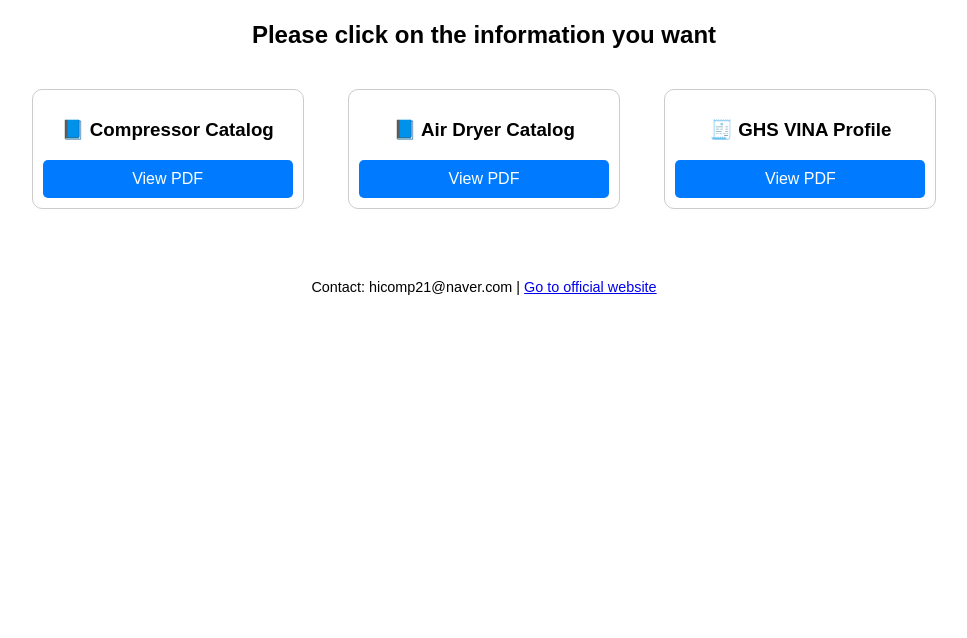
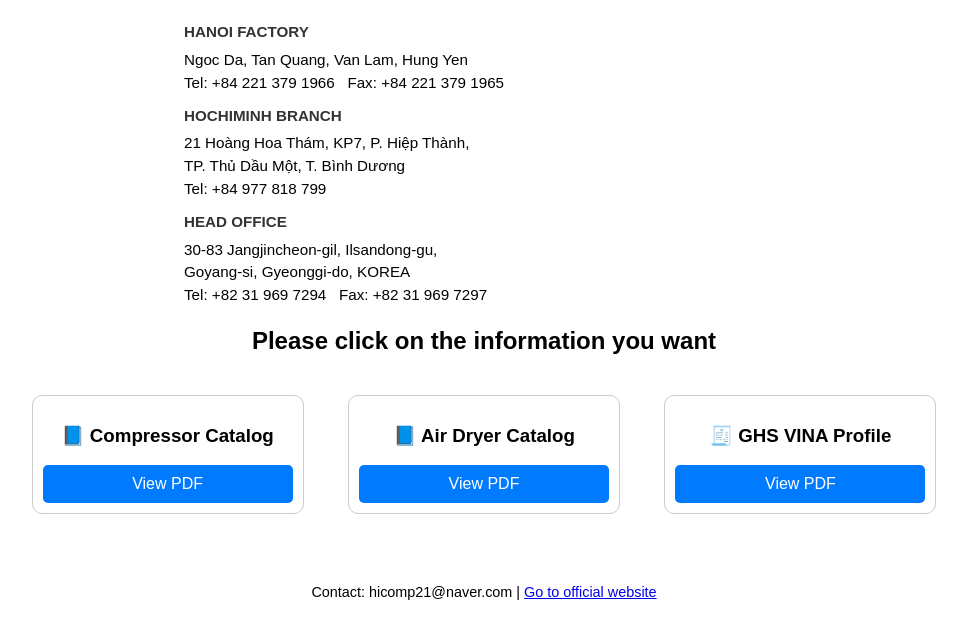
Before and after one commit to kjw-0301/Advertise_Link, a plain HTML site: page index.html in a window 1280 px wide. Shown: the part 170-808 px from the top of the page, without its empty margins (156-1123 px from the left). Drawn offline with Linux system fonts and the light colour scheme.

Commit message:
Update index.html

```diff
--- a/index.html
+++ b/index.html
@@ -30,11 +30,40 @@
     .catalog-item a:hover {
       background-color: #0056b3;
     }
+    .company-address {
+      margin: 20px auto;
+      max-width: 600px;
+      text-align: left;
+      font-size: 0.95em;
+      line-height: 1.5;
+    }
+    .company-address h4 {
+      margin: 10px 0 5px;
+      color: #333;
+    }
   </style>
 </head>
 <body>
 
   <img src="GHS LOGO.jpg" alt="회사 로고" width="180">
+
+  <!-- 회사 주소 추가 -->
+  <div class="company-address">
+    <h4>HANOI FACTORY</h4>
+    Ngoc Da, Tan Quang, Van Lam, Hung Yen<br>
+    Tel: +84 221 379 1966 &nbsp; Fax: +84 221 379 1965
+
+    <h4>HOCHIMINH BRANCH</h4>
+    21 Hoàng Hoa Thám, KP7, P. Hiệp Thành,<br>
+    TP. Thủ Dầu Một, T. Bình Dương<br>
+    Tel: +84 977 818 799
+
+    <h4>HEAD OFFICE</h4>
+    30-83 Jangjincheon-gil, Ilsandong-gu,<br>
+    Goyang-si, Gyeonggi-do, KOREA<br>
+    Tel: +82 31 969 7294 &nbsp; Fax: +82 31 969 7297
+  </div>
+
   <h2>Please click on the information you want</h2>
 
   <div class="catalog-item">
@@ -49,7 +78,7 @@
 
   <div class="catalog-item">
     <h3>🧾 GHS VINA Profile</h3>
-    <a href="GHS VINA_Profile(ENG).pdf" target="_blank">View PDF</a>
+    <a href="GHS VINA PROFILE_KR 250122 sba.pdf" target="_blank">View PDF</a>
   </div>
 
   <footer style="margin-top: 50px; font-size: 0.9em;">
```
